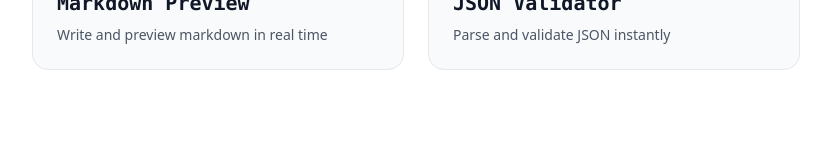
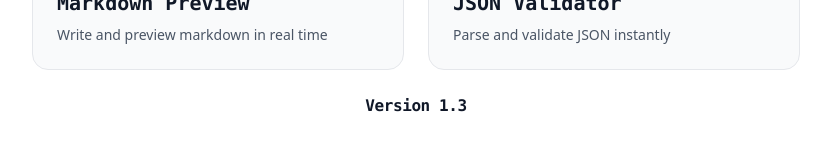
Before and after one commit to jorgeivanburgosaguilar/dat-tools, a SvelteKit app: page / in a window 1280 px wide. Shown: the part 390-540 px from the top of the page, without its empty margins (224-1055 px from the left). Built offline with nearby package versions, Linux system fonts and the light colour scheme.

Commit message:
upgrade to version 1.3, update agents.md to add instructions to check after every completed change

```diff
--- a/package.json
+++ b/package.json
@@ -1,7 +1,7 @@
 {
   "name": "dat-tools",
   "private": true,
-  "version": "1.2",
+  "version": "1.3",
   "license": "The Unlicense",
   "type": "module",
   "scripts": {
--- a/src/routes/+page.svelte
+++ b/src/routes/+page.svelte
@@ -69,5 +69,11 @@
         <p class="text-sm text-gray-600 dark:text-gray-400">Parse and validate JSON instantly</p>
       </a>
     </div>
+
+    <div class="p-6 text-center">
+      <h4 class="font-mono font-bold tracking-tight text-gray-900 tabular-nums dark:text-gray-100">
+        Version {__APP_VERSION__}
+      </h4>
+    </div>
   </div>
 </main>
```
Also changed, not shown: 2 other files (tests, documents, lock files or other folders).
